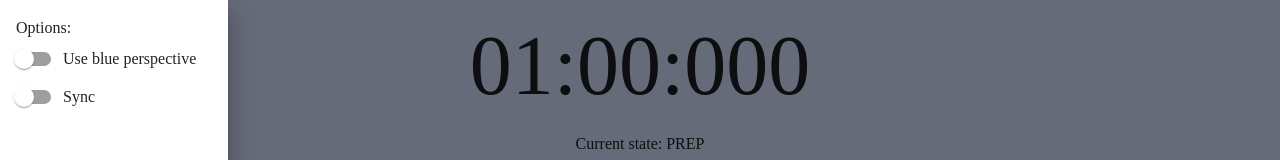
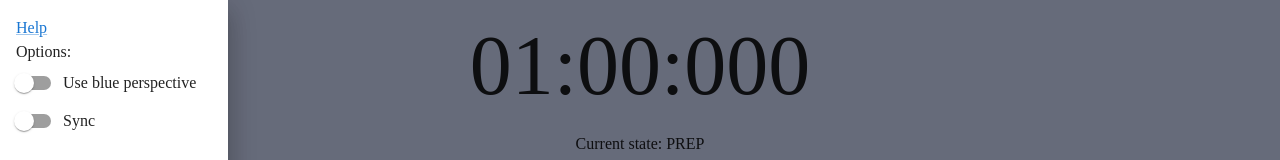
Before and after one commit to nc108x/2023-scoreboard, a React (Create React App) app: page / in a window 1280 px wide. Both pictures are taken after a click on the button 42 px from the left and 28 px from the top of the page. Shown: the top 160 px of the page. Built offline with nearby package versions, Linux system fonts and the light colour scheme; no server answers; the database is empty; a web font is replaced by a local one.

Commit message:
Add help
probably doesn't belong in this branch but whatever

```diff
--- a/src/components/Options.js
+++ b/src/components/Options.js
@@ -8,6 +8,7 @@ import Button from "@mui/material/Button";
 import MenuIcon from "@mui/icons-material/Menu";
 import FormControlLabel from "@mui/material/FormControlLabel";
 import Switch from "@mui/material/Switch";
+import Link from "@mui/material/Link";
 
 export default function Options({ toggleOrientation }) {
   const { options, setOptions } = useGameStates();
@@ -40,7 +41,12 @@ export default function Options({ toggleOrientation }) {
         onClose={() => setShowOptions(false)}
       >
         <Box sx={{ margin: 2 }}>
-          <Box>Options:</Box>
+          <Box>
+            <Link href={"https://github.com/nc108x/2023-scoreboard#disclaimer"}>
+              {"Help"}
+            </Link>
+          </Box>
+          <Box>{"Options:"}</Box>
           <Box>
             <FormControlLabel
               control={<Switch onChange={toggleOrientation} />}
```
